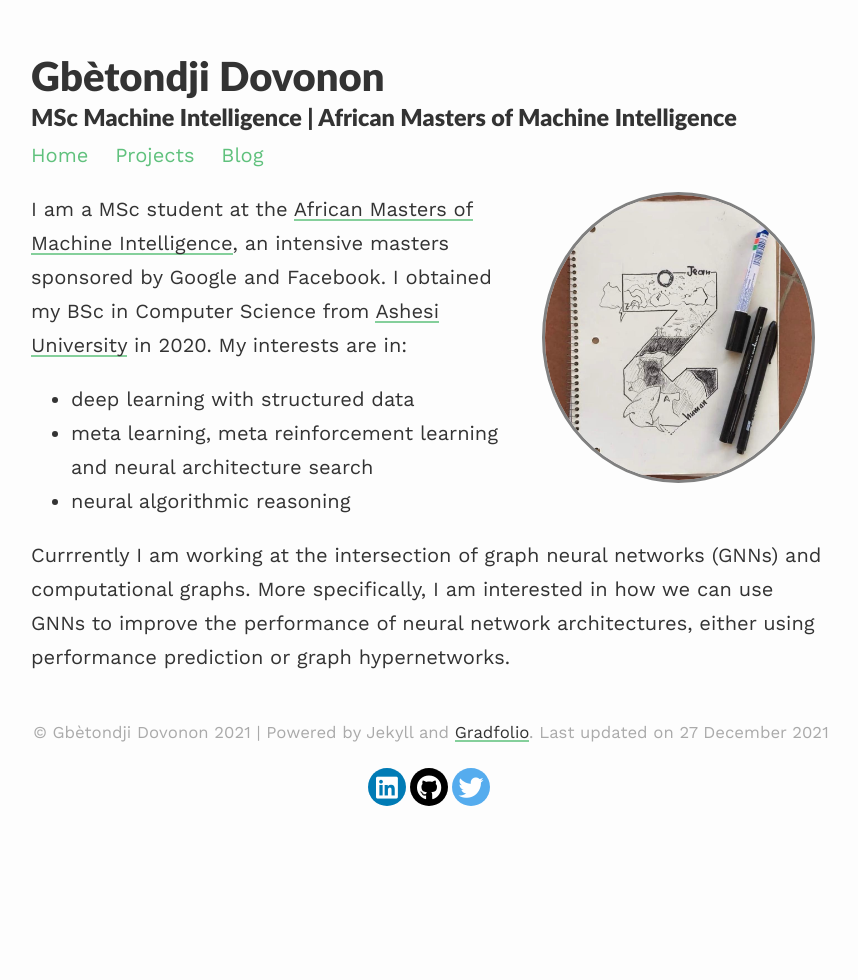
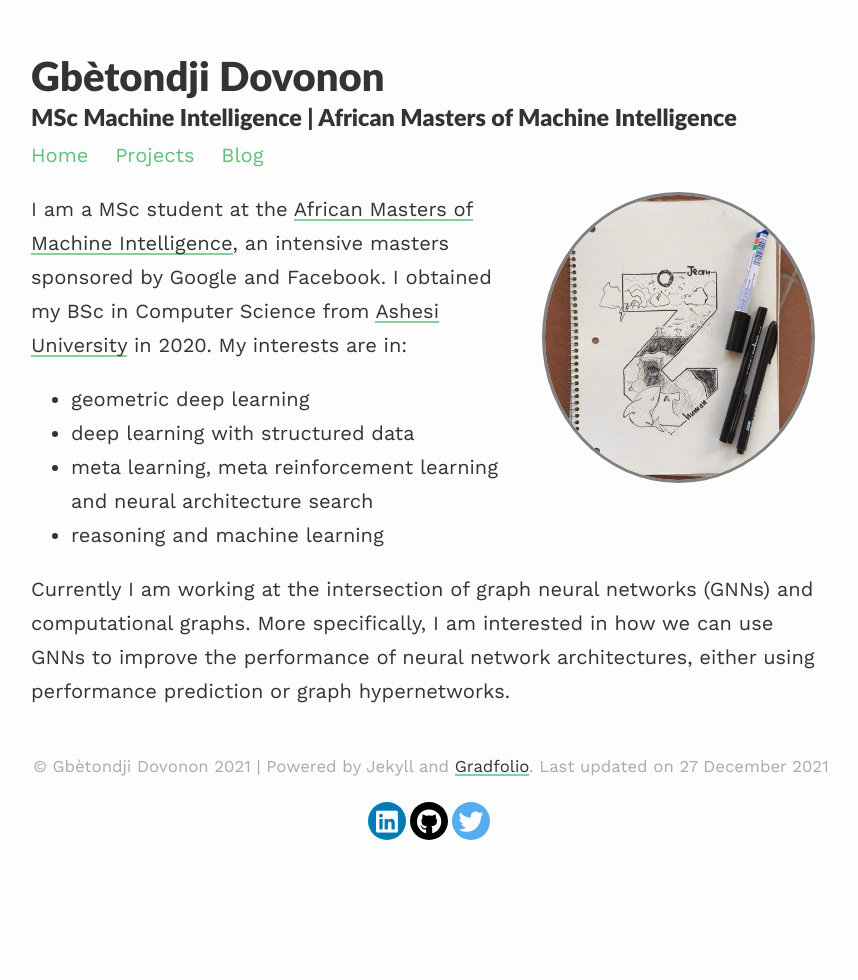
Before and after one commit to jean72human/jean72human.github.io, a Jekyll site: the page built from index.md, in a window 1280 px wide. Shown: the whole page, without its empty margins (209-1067 px from the left). Built offline with Jekyll 4.4.1, drawn with Linux system fonts in a browser that asks for light colours; nearby versions of some CDN libraries.

Commit message:
correct typo

```diff
--- a/index.md
+++ b/index.md
@@ -9,8 +9,9 @@
 
 I am a MSc student at the [African Masters of Machine Intelligence](https://aimsammi.org/), an intensive masters sponsored by Google and Facebook. I obtained my BSc in Computer Science from [Ashesi University](https://www.ashesi.edu.gh/) in 2020.
 My interests are in:
+- geometric deep learning
 - deep learning with structured data
 - meta learning, meta reinforcement learning and neural architecture search
-- neural algorithmic reasoning
+- reasoning and machine learning
 
-Currrently I am working at the intersection of graph neural networks (GNNs) and computational graphs. More specifically, I am interested in how we can use GNNs to improve the performance of neural network architectures, either using performance prediction or graph hypernetworks.
+Currently I am working at the intersection of graph neural networks (GNNs) and computational graphs. More specifically, I am interested in how we can use GNNs to improve the performance of neural network architectures, either using performance prediction or graph hypernetworks.
```
